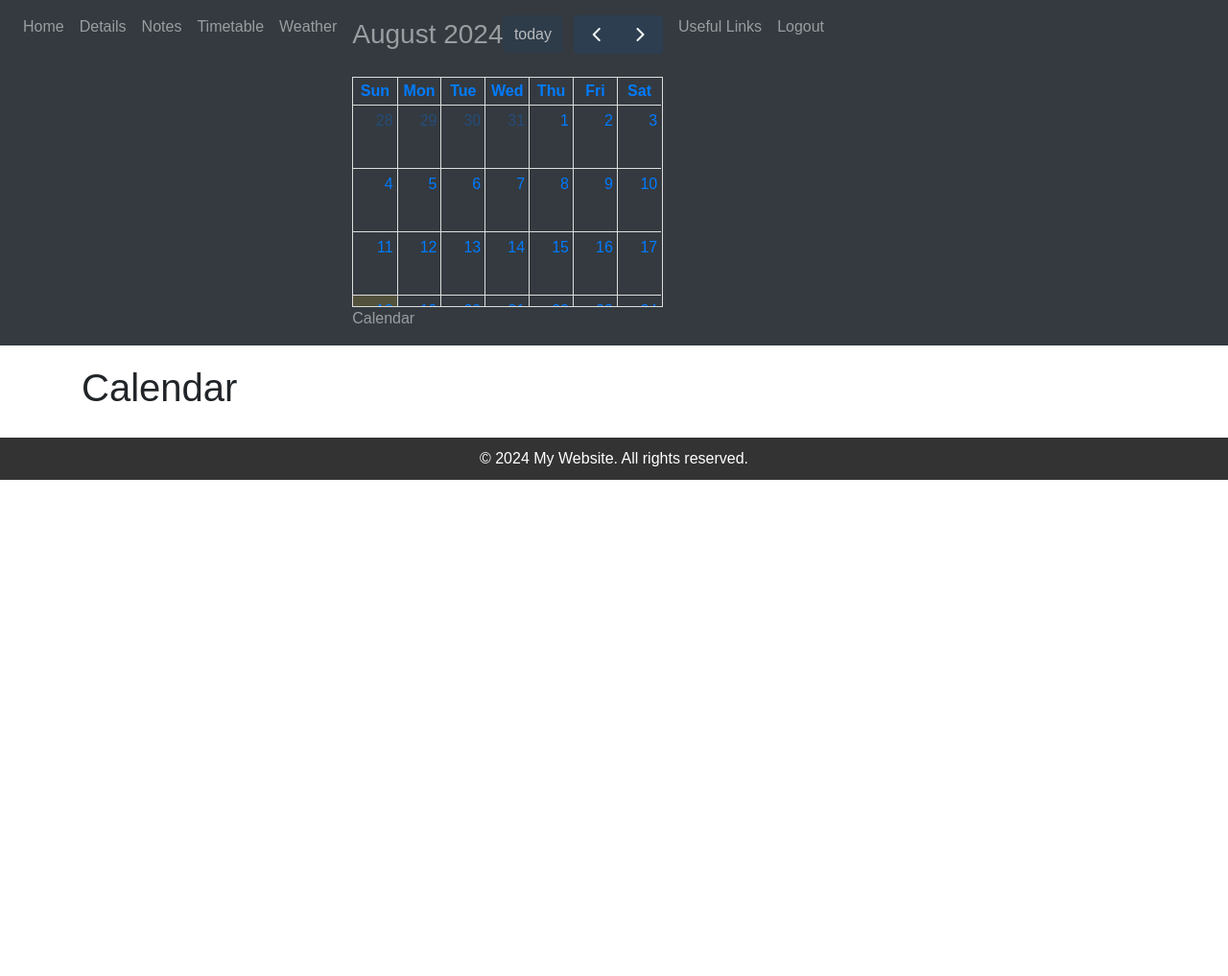
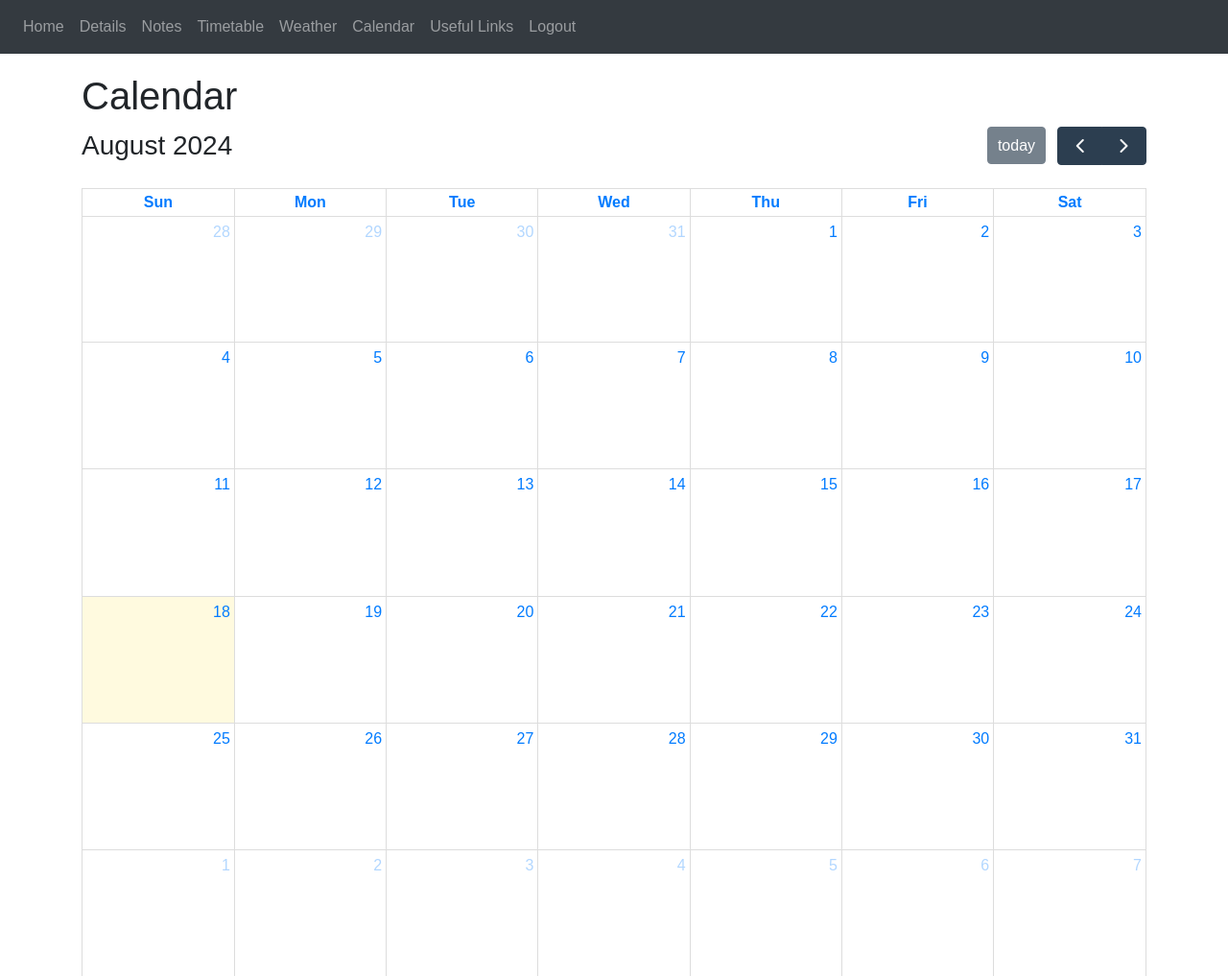
Before and after one commit to monitorseer/flask_project, a Flask app: page /calendar in a window 1280 px wide. Shown: the top 1017 px of the page at 96% size. Before the commit the page ends 500 px from the top, so only its background shows below. Run offline with Flask 3, Linux system fonts and the light colour scheme; the visitor is signed in with stand-in values (Sample User, id 1); lists and menus that the app fills with data are empty; some libraries are stand-ins or nearby versions.

Commit message:
Refixed calendar
Last commit did not solve issue

```diff
--- a/website/templates/base.html
+++ b/website/templates/base.html
@@ -51,7 +51,7 @@
                 <a class="nav-item nav-link" id="notes" href="/notes">Notes</a>
                 <a class="nav-item nav-link" id="timetable" href="/timetable">Timetable</a>
                 <a class="nav-item nav-link" id="weather" href="/weather">Weather</a>
-                <a class="nav-item nav-link" id="calendar" href="/calendar">Calendar</a>
+                <a class="nav-item nav-link" href="/calendar">Calendar</a>
                 <a class="nav-item nav-link" id="links" href="/links">Useful Links</a>
                 <a class="nav-item nav-link" id="logout" href="/logout">Logout</a>
                 {% endif %}
--- a/website/templates/calendar.html
+++ b/website/templates/calendar.html
@@ -2,6 +2,10 @@
 {% block title %}Calendar{% endblock %}
 {% block head %}
     <link href='https://cdn.jsdelivr.net/npm/fullcalendar@5.10.1/main.min.css' rel='stylesheet' />
+{% endblock %}
+{% block content %}
+    <h1>Calendar</h1>
+    <div id='calendar'></div>
     <script src='https://cdn.jsdelivr.net/npm/fullcalendar@5.10.1/main.min.js'></script>
     <script>
         document.addEventListener('DOMContentLoaded', function() {
@@ -25,7 +29,3 @@
         });
     </script>
 {% endblock %}
-{% block content %}
-    <h1>Calendar</h1>
-    <div id='calendar'></div>
-{% endblock %}
```
